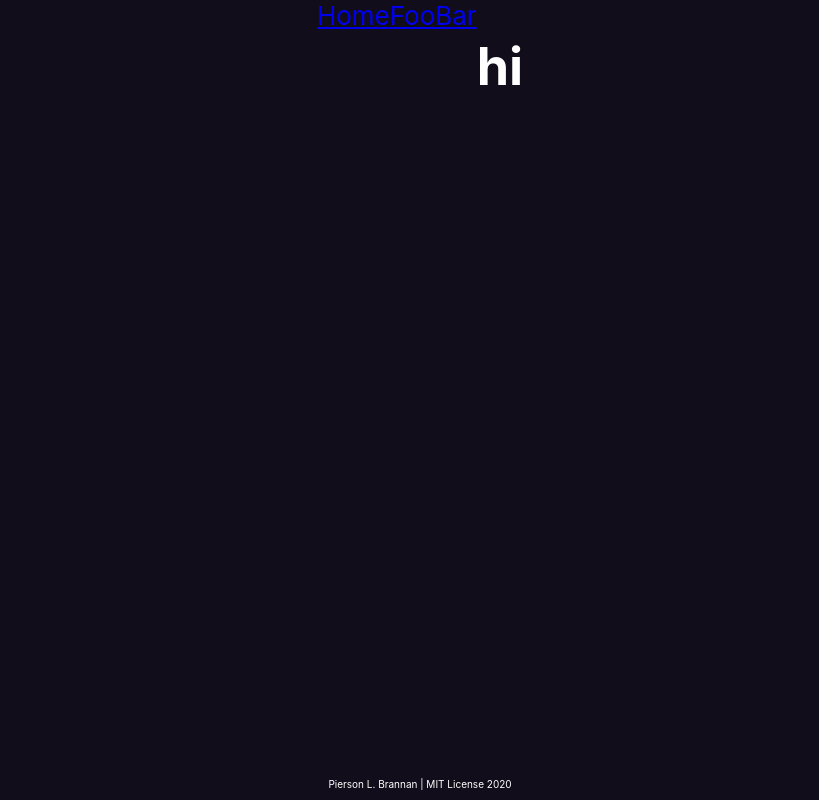
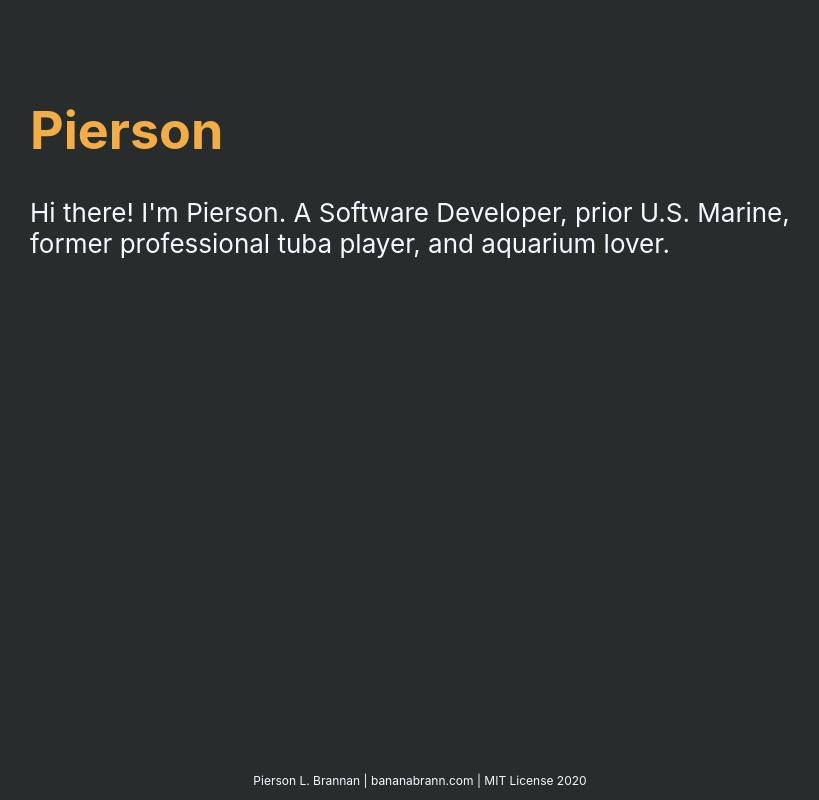
Before and after one commit to bananabrann/bananabrann.com, a React (Create React App) app: page /#/ in a window 1280 px wide. Shown: the whole page, without its empty margins (220-1039 px from the left). Built offline with nearby package versions, Linux system fonts and the light colour scheme.

Commit message:
Adjust mixins and add content

```diff
--- a/src/App.scss
+++ b/src/App.scss
@@ -1,9 +1,9 @@
 @import './styles/mixins.scss';
+@import './styles/text.scss';
 
 .App {
-  @include center-me();
-  background-color: #120d1a;
+  @include center-me("row");
+  background-color: $black;
   min-height: 100vh;
   font-size: calc(10px + 2vmin);
-  color: white;
 }
--- a/src/App.tsx
+++ b/src/App.tsx
@@ -1,7 +1,6 @@
 import * as React from 'react'
 import { HashRouter as Router, Route, Link, Switch } from 'react-router-dom'
 import { render } from 'react-dom';
-// import {Home, Foo, Bar} from './Pages';
 import Footer from "./Footer/Footer";
 import Home from "./Home/Home";
 import "./App.scss";
@@ -13,11 +12,12 @@ class App extends React.Component {
     return (
       <Router>
         <div className="App">
-          <nav>
+          {/* <nav>
             <Link to="/">Home</Link>
             <Link to="/foo">Foo</Link>
             <Link to="/bar">Bar</Link>
-          </nav>
+          </nav> */}
+
           <Switch>
             <Route exact path="/" component={Home} />
 
--- a/src/Footer/Footer.scss
+++ b/src/Footer/Footer.scss
@@ -1,8 +1,10 @@
 @import '../styles/mixins.scss';
+@import '../styles/text.scss';
 
 .Footer {
-  @include center-me();
+  @include center-me("row");
   width: 100%;
   position: absolute;
   bottom: 0;
+  color: $white;
 }
--- a/src/Footer/Footer.tsx
+++ b/src/Footer/Footer.tsx
@@ -4,7 +4,7 @@ import "./Footer.scss";
 function Footer() {
   return (
     <div className="Footer">
-      <p className="tiny-text">Pierson L. Brannan | MIT License 2020</p>
+      <p className="tiny-text">Pierson L. Brannan | bananabrann.com | MIT License 2020</p>
     </div>
   );
 }
--- /dev/null
+++ b/src/Home/Home.scss
@@ -0,0 +1,10 @@
+@import '../styles/mixins.scss';
+@import '../styles/text.scss';
+
+.Home {
+  flex-direction: column;
+  align-items: flex-start;
+  margin: 5%;
+  max-width: 780px;
+  color: $white;
+}
--- a/src/Home/Home.tsx
+++ b/src/Home/Home.tsx
@@ -1,9 +1,11 @@
 import React from "react";
+import "./Home.scss";
 
 function Home() {
   return (
     <div className="Home">
-      <h1>hi</h1>
+      <h1 className="yellow">Pierson</h1>
+      <p>Hi there! I'm Pierson. A Software Developer, prior U.S. Marine, former professional tuba player, and aquarium lover.</p>
     </div>
   );
 }
--- a/src/styles/mixins.scss
+++ b/src/styles/mixins.scss
@@ -1,6 +1,6 @@
-@mixin center-me() {
+@mixin center-me($align) {
   display: flex;
-  flex-direction: inherit;
+  flex-direction: $align;
   justify-content: center;
   align-content: center;
 }
--- a/src/styles/text.scss
+++ b/src/styles/text.scss
@@ -1,5 +1,31 @@
+$emerald: #23ce6b;
+$black: #272d2d;
+$white: #f6f8ff;
+$grape: #9c89b8;
+$yellow: #f4ac45;
+
 .tiny-text {
-  font-size: 10px;
+  font-size: 12px;
+}
+
+.emerald {
+  color: $emerald;
+}
+
+.black {
+  color: $black;
+}
+
+.white {
+  color: $white;
+}
+
+.grape {
+  color: $grape;
+}
+
+.yellow {
+  color: $yellow;
 }
 
 .reset {
```
